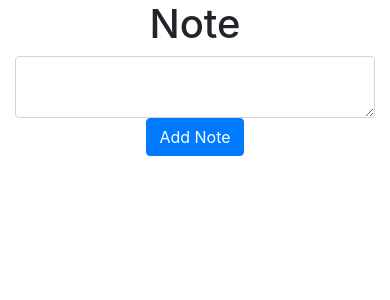
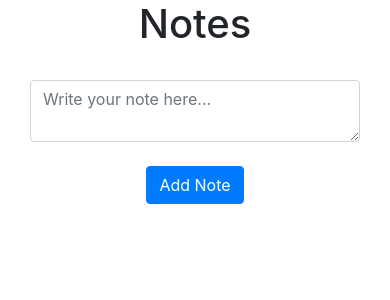
Before and after one commit to perfect-123/Flask-Note-App, a Flask app: page / in a window 390 px wide. Shown: the part 56-356 px from the top of the page. Run offline with Flask 3, Linux system fonts and the light colour scheme; a user stored in the database is signed in; some libraries are stand-ins or nearby versions.

Commit message:
Notes page is almost complete

```diff
--- a/website/auth.py
+++ b/website/auth.py
@@ -25,6 +25,7 @@
         else:
             flash('Email does not exist.', category='error')
     return render_template("login.html", user=current_user)
+
 
 
 @auth.route('/logout')
--- a/website/models.py
+++ b/website/models.py
@@ -6,6 +6,7 @@
 
 class Note(db.Model):
     id = db.Column(db.Integer, primary_key=True)
+    title = db.Column(db.String(100))
     data = db.Column(db.String(10000))
     date = db.Column(db.DateTime(timezone=True), default=func.now())
     user_id = db.Column(db.Integer, db.ForeignKey('user.id'))   # we are referencing the user class but in sql its all lowercase
--- a/website/templates/home.html
+++ b/website/templates/home.html
@@ -1,22 +1,37 @@
 {% extends "base.html" %}
-{% block title %}Home{% endblock %}{% block content%}
-<h1 align="center">Note</h1>
-<ul class="list-group list-group-flush" id="notes">
+{% block title %}Home{% endblock %}
+{% block content %}
+<h1 class="text-center">Notes</h1>
+
+<div class="container">
+    <div class="row">
         {% for note in user.notes %}
-<li class="list-group-item">{{note.data}}
-    <button type="button" class="close" onclick="deleteNote({{note.id}})">
+        <div class="col-md-4 mb-4">
+            <div class="card">
+                <div class="card-body">
+                    <h5 class="card-title">
+                        <a href="{{ url_for('views.detail', id=note.id) }}" class="stretched-link"></a>
+                        Note {{ note.id }}
+                    </h5>
+                    <p class="card-text">{{ note.data[:100] }}{% if note.data|length > 100 %}...{% endif %}</p>
+                    <button type="button" class="close" onclick="deleteNote({{ note.id }})">
                         <span aria-hidden="true">&times;</span>
                     </button>
-    </li>
+                </div>
+            </div>
+        </div>
         {% endfor %}
-</ul>
+    </div>
+</div>
 
-
+<div class="container mt-4">
     <form method="POST">
-    <textarea name="note" id="note" class="form-control"></textarea>
-    <div align="center">
-        <button type="submit" class="btn btn-primary">Add Note</button>
+        <div class="form-group">
+            <textarea name="note" id="note" class="form-control" placeholder="Write your note here..."></textarea>
+        </div>
+        <div class="text-center">
+            <button type="submit" class="btn btn-primary mt-2">Add Note</button>
         </div>
     </form>
-
+</div>
 {% endblock %}
--- a/website/views.py
+++ b/website/views.py
@@ -3,24 +3,32 @@
 from .models import Note, Todo
 from . import db
 import json
-# We're storing the standard routes here. Everything the user can navigate to
+
 views = Blueprint('views', __name__)
-
 
 @views.route('/', methods=['GET', 'POST'])
 @login_required
 def home():
     if request.method == 'POST':
         note = request.form.get('note')
-
+        print(note)
         if len(note) < 1:
             flash('Note is too short!', category='error')
         else:
             new_note = Note(data=note, user_id=current_user.id)
+            print(new_note.user_id)
             db.session.add(new_note)
             db.session.commit()
             flash('Note added!', category='success')
     return render_template("home.html", user=current_user)
+
+
+@views.route('/<int:id>/detail', methods=['GET'])
+@login_required
+def detail(id):
+    note = Note.query.get_or_404(id)
+    return render_template('detail.html', note=note, user=current_user)
+
 
 
 @views.route('/delete-note', methods=['POST'])
@@ -35,6 +43,20 @@
     return jsonify({})
 
 
+
+
+
+
+
+
+
+
+
+
+
+
+
+
 @views.route('/todo', methods=['GET', 'POST'])
 @login_required
 def todo():
@@ -43,17 +65,23 @@
         print(f"Received todo: {todo}")
 
         if len(todo) < 1:
-            flash("Don't be rediculus! that is not a Todo Item", category='error')
+            flash("Don't be ridiculous! that is not a Todo Item", category='error')
         else:
             new_todo = Todo(data=todo, user_id=current_user.id)
             db.session.add(new_todo)
             db.session.commit()
             flash('Todo added!', category='success')
             print(f"Saved todo {todo} and {todo}   ")
-    return render_template("todo.html", user=current_user )
+    return render_template("todo.html", user=current_user)
 
 
-@views.route('/delete-todo', methods = ['POST'])
+
+
+
+
+
+
+@views.route('/delete-todo', methods=['POST'])
 def delete_todo():
     todo = json.loads(request.data)
     todoId = todo['todoId']
```
Also changed, not shown: website/templates/detail.html (added, +8 -0 lines), instance/database.db. Lines whose indentation alone changed are shown as unchanged.
